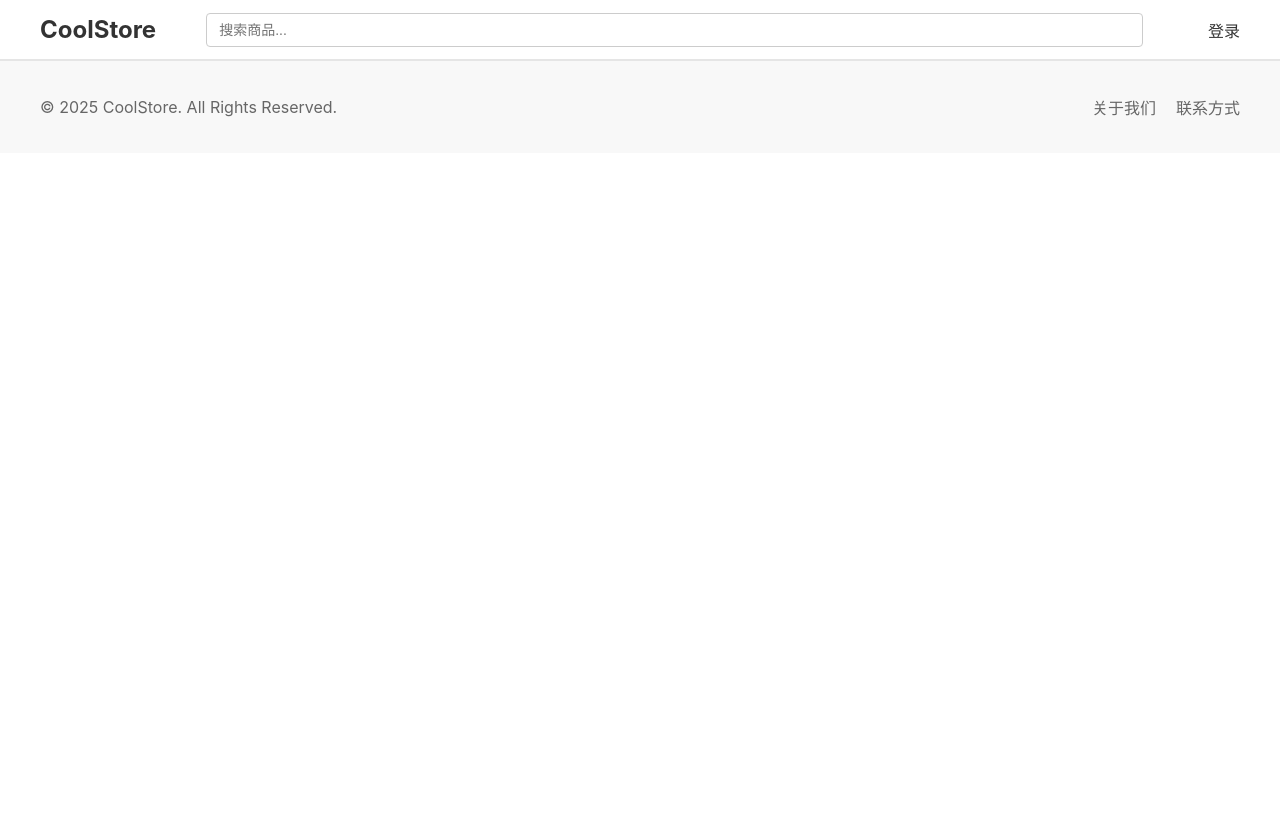
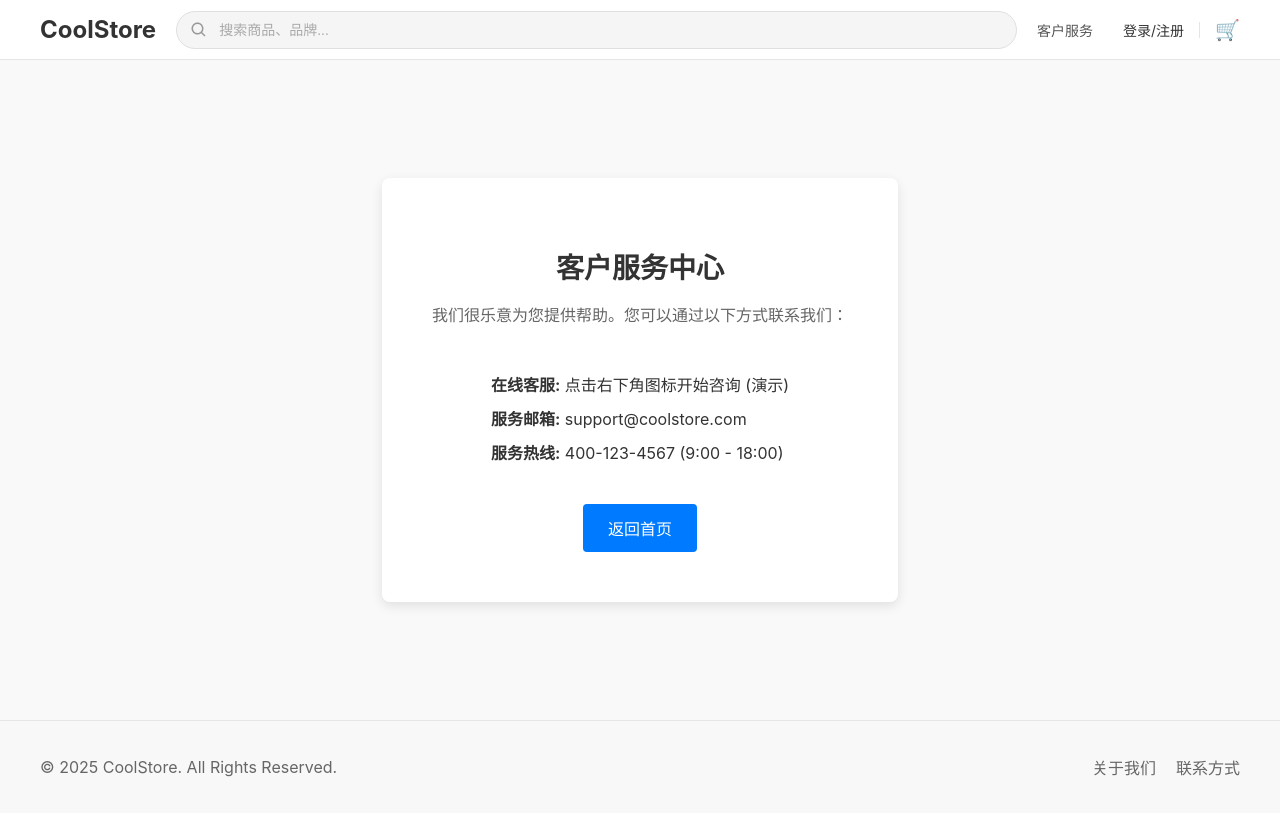
Before and after one commit to LevMe/Online_Mall_Frontend, a Vue app: page /user-support in a window 1280 px wide. Built offline with nearby package versions, Linux system fonts and the light colour scheme.

Commit message:
feat(pages): 添加客户服务中心和我的订单页面，优化搜索栏样式。 我的订单页面尚未实现

```diff
--- a/src/components/layout/Header.vue
+++ b/src/components/layout/Header.vue
@@ -13,10 +13,10 @@ const cartStore = useCartStore()
 const searchKeyword = ref('')
 const showLogoutConfirm = ref(false)
 
+// 登录后获取购物车数据
 onMounted(async () => {
   if (userStore.isLoggedIn) {
     try {
-      // 登录后，应从后端获取购物车数据
       const cartData = await api.getCart()
       cartStore.setCart(cartData)
     } catch (error) {
@@ -52,20 +52,48 @@ const confirmLogout = () => {
         <RouterLink to="/">CoolStore</RouterLink>
       </div>
 
+      <!-- 优化后的搜索栏 -->
       <form class="search-bar" @submit.prevent="handleSearch">
-        <input type="text" placeholder="搜索商品..." v-model="searchKeyword" />
+        <div class="search-input-wrapper">
+          <svg
+            class="search-icon"
+            xmlns="http://www.w3.org/2000/svg"
+            viewBox="0 0 24 24"
+            fill="currentColor"
+          >
+            <path
+              d="M10 18a7.952 7.952 0 0 0 4.897-1.688l4.396 4.396 1.414-1.414-4.396-4.396A7.952 7.952 0 0 0 18 10c0-4.411-3.589-8-8-8s-8 3.589-8 8 3.589 8 8 8zm0-14c3.309 0 6 2.691 6 6s-2.691 6-6 6-6-2.691-6-6 2.691-6 6-6z"
+            ></path>
+          </svg>
+          <input type="text" placeholder="搜索商品、品牌..." v-model="searchKeyword" />
+        </div>
       </form>
 
-      <div class="user-area">
-        <div v-if="userStore.isLoggedIn" class="user-profile">
-          <span>欢迎, {{ userStore.userInfo?.username }}</span>
-          <a href="#" @click.prevent="handleLogoutClick" class="logout-btn">退出</a>
+      <div class="header-right">
+        <nav class="header-nav">
+          <RouterLink :to="{ name: 'user-support' }" class="header-link">客户服务</RouterLink>
+          <RouterLink v-if="userStore.isLoggedIn" :to="{ name: 'orders' }" class="header-link"
+            >我的订单</RouterLink
+          >
+        </nav>
+
+        <div class="user-area">
+          <div v-if="userStore.isLoggedIn" class="user-profile">
+            <span>{{ userStore.userInfo?.username }}</span>
+            <a href="#" @click.prevent="handleLogoutClick" class="logout-btn">(退出)</a>
+          </div>
+          <div v-else>
+            <RouterLink :to="{ name: 'auth' }" class="login-btn">登录/注册</RouterLink>
+          </div>
+
+          <div class="separator"></div>
+
           <RouterLink :to="{ name: 'cart' }" class="cart-icon">
-            🛒<span v-if="cartStore.totalItems > 0">{{ cartStore.totalItems }}</span>
+            🛒
+            <span v-if="cartStore.totalItems > 0" class="cart-badge">{{
+              cartStore.totalItems
+            }}</span>
           </RouterLink>
-        </div>
-        <div v-else>
-          <RouterLink :to="{ name: 'auth' }" class="login-btn">登录</RouterLink>
         </div>
       </div>
     </div>
@@ -81,34 +109,142 @@ const confirmLogout = () => {
 </template>
 
 <style scoped>
+.app-header {
+  background-color: #ffffff;
+  border-bottom: 1px solid #e5e5e5;
+  padding: 0 40px;
+  height: 60px;
+  position: sticky;
+  top: 0;
+  z-index: 100;
+}
+
+.app-header .container {
+  display: flex;
+  align-items: center;
+  justify-content: space-between;
+  height: 100%;
+  gap: 20px;
+}
+
+.logo a {
+  font-size: 24px;
+  font-weight: bold;
+  text-decoration: none;
+  color: #333;
+}
+
+/* --- 搜索框新样式 --- */
 .search-bar {
   flex-grow: 1;
-  margin: 0 50px; /* 调整左右边距 */
+  display: flex;
+  justify-content: center;
 }
 
-.user-area a {
-  margin-left: 15px;
+.search-input-wrapper {
+  position: relative;
+  width: 100%;
+  /* max-width: 500px; */
+}
+
+.search-icon {
+  position: absolute;
+  left: 14px;
+  top: 50%;
+  transform: translateY(-50%);
+  width: 18px;
+  height: 18px;
+  color: #999;
+  pointer-events: none;
+}
+
+.search-bar input {
+  width: 100%;
+  padding: 10px 16px 10px 42px; /* 增加左内边距以容纳图标 */
+  border: 1px solid #e0e0e0;
+  border-radius: 20px; /* 圆角更大，呈药丸形 */
+  font-size: 14px;
+  background-color: #f5f5f5;
+  transition: all 0.2s ease-in-out;
+}
+
+.search-bar input:focus {
+  outline: none;
+  border-color: #007aff;
+  background-color: #fff;
+  box-shadow: 0 0 0 3px rgba(0, 122, 255, 0.1);
+}
+
+.search-bar input::placeholder {
+  color: #aaa;
+}
+/* --- 搜索框新样式结束 --- */
+
+.header-right {
+  display: flex;
+  align-items: center;
+  gap: 30px;
+  flex-shrink: 0;
+}
+
+.header-nav {
+  display: flex;
+  align-items: center;
+  gap: 20px;
+}
+
+.header-link {
+  font-size: 14px;
   text-decoration: none;
-  color: #333;
-  font-size: 16px;
+  color: #555;
+  transition: color 0.2s;
 }
-.user-profile {
+.header-link:hover {
+  color: #007aff;
+}
+
+.user-area {
   display: flex;
   align-items: center;
   gap: 15px;
 }
-.user-profile span {
+
+.user-profile {
+  display: flex;
+  align-items: center;
+  gap: 8px;
   font-size: 14px;
 }
+
 .logout-btn {
+  color: #888;
+  font-size: 12px;
+  text-decoration: none;
+}
+.logout-btn:hover {
   color: #e53935;
 }
+
+.login-btn {
+  font-size: 14px;
+  text-decoration: none;
+  color: #333;
+}
+
+.separator {
+  width: 1px;
+  height: 16px;
+  background-color: #e5e5e5;
+}
+
 .cart-icon {
   position: relative;
   cursor: pointer;
   font-size: 20px;
+  text-decoration: none;
 }
-.cart-icon span {
+
+.cart-badge {
   position: absolute;
   top: -8px;
   right: -10px;
@@ -120,35 +256,4 @@ const confirmLogout = () => {
   line-height: 1;
   font-weight: bold;
 }
-.app-header {
-  background-color: #ffffff;
-  border-bottom: 1px solid #e5e5e5;
-  padding: 0 40px;
-  height: 60px;
-}
-.app-header .container {
-  display: flex;
-  align-items: center;
-  height: 100%;
-}
-.logo a {
-  font-size: 24px;
-  font-weight: bold;
-  text-decoration: none;
-  color: #333;
-}
-.search-bar input {
-  width: 100%;
-  padding: 8px 12px;
-  border: 1px solid #ccc;
-  border-radius: 4px;
-  font-size: 14px;
-}
-
-.login-btn {
-  color: white;
-}
-.login-btn:hover {
-  background-color: #ffffff;
-}
 </style>
--- a/src/router/index.js
+++ b/src/router/index.js
@@ -12,6 +12,8 @@ import CartView from '../views/user/CartView.vue'
 import CheckoutSuccessView from '../views/user/CheckoutSuccessView.vue'
 import AdminLayout from '../components/layout/AdminLayout.vue'
 import ProductManagementView from '../views/admin/ProductManagementView.vue'
+import UserSupportView from '@/views/user/UserSupportView.vue'
+import OrderView from '@/views/user/OrderView.vue'
 
 const routes = [
   // --- 用户前台路由 ---
@@ -19,6 +21,13 @@ const routes = [
   { path: '/products', name: 'productList', component: ProductListView },
   { path: '/product/:id', name: 'productDetail', component: ProductDetailView },
   { path: '/auth', name: 'auth', component: AuthView },
+  { path: '/user-support', name: 'user-support', component: UserSupportView },
+  {
+    path: '/orders',
+    name: 'orders',
+    component: OrderView,
+    meta: { requiresAuth: true }, // 需要登录才能访问
+  },
   {
     path: '/cart',
     name: 'cart',
--- /dev/null
+++ b/src/views/user/OrderView.vue
@@ -0,0 +1,59 @@
+<script setup>
+import { RouterLink } from 'vue-router'
+</script>
+
+<template>
+  <main class="placeholder-page">
+    <div class="container">
+      <h1>我的订单</h1>
+      <p>您可以在这里查看您的历史订单记录和物流状态。</p>
+      <div class="wip-notice">（此功能正在开发中，需要后端提供订单相关接口）</div>
+      <RouterLink to="/" class="go-home-btn">返回首页</RouterLink>
+    </div>
+  </main>
+</template>
+
+<style scoped>
+.placeholder-page {
+  display: flex;
+  justify-content: center;
+  align-items: center;
+  text-align: center;
+  padding: 60px 20px;
+  min-height: calc(100vh - 140px);
+  background-color: #f9f9f9;
+}
+.container {
+  background-color: #fff;
+  padding: 50px;
+  border-radius: 8px;
+  box-shadow: 0 4px 12px rgba(0, 0, 0, 0.1);
+  max-width: 600px;
+}
+h1 {
+  font-size: 28px;
+  margin-bottom: 15px;
+}
+p {
+  font-size: 16px;
+  color: #666;
+  margin-bottom: 30px;
+}
+.wip-notice {
+  background-color: #fffbe6;
+  color: #8a6d3b;
+  border: 1px solid #ffe58f;
+  padding: 15px;
+  border-radius: 4px;
+  margin-bottom: 30px;
+}
+.go-home-btn {
+  display: inline-block;
+  padding: 12px 25px;
+  background-color: #007aff;
+  color: #fff;
+  text-decoration: none;
+  border-radius: 4px;
+  font-size: 16px;
+}
+</style>
--- /dev/null
+++ b/src/views/user/UserSupportView.vue
@@ -0,0 +1,68 @@
+<script setup>
+import { RouterLink } from 'vue-router'
+</script>
+
+<template>
+  <main class="placeholder-page">
+    <div class="container">
+      <h1>客户服务中心</h1>
+      <p>我们很乐意为您提供帮助。您可以通过以下方式联系我们：</p>
+      <ul class="contact-list">
+        <li><strong>在线客服:</strong> 点击右下角图标开始咨询 (演示)</li>
+        <li><strong>服务邮箱:</strong> support@coolstore.com</li>
+        <li><strong>服务热线:</strong> 400-123-4567 (9:00 - 18:00)</li>
+      </ul>
+      <div>
+        <RouterLink to="/" class="go-home-btn">返回首页</RouterLink>
+      </div>
+    </div>
+  </main>
+</template>
+
+<style scoped>
+.placeholder-page {
+  display: flex;
+  justify-content: center;
+  align-items: center;
+  text-align: center;
+  padding: 60px 20px;
+  min-height: calc(100vh - 140px);
+  background-color: #f9f9f9;
+}
+.container {
+  background-color: #fff;
+  padding: 50px;
+  border-radius: 8px;
+  box-shadow: 0 4px 12px rgba(0, 0, 0, 0.1);
+  max-width: 600px;
+}
+h1 {
+  font-size: 28px;
+  margin-bottom: 15px;
+}
+p {
+  font-size: 16px;
+  color: #666;
+  margin-bottom: 30px;
+}
+.contact-list {
+  list-style: none;
+  padding: 0;
+  margin-bottom: 30px;
+  text-align: left;
+  display: inline-block;
+}
+.contact-list li {
+  margin-bottom: 10px;
+  font-size: 16px;
+}
+.go-home-btn {
+  display: inline-block;
+  padding: 12px 25px;
+  background-color: #007aff;
+  color: #fff;
+  text-decoration: none;
+  border-radius: 4px;
+  font-size: 16px;
+}
+</style>
```
